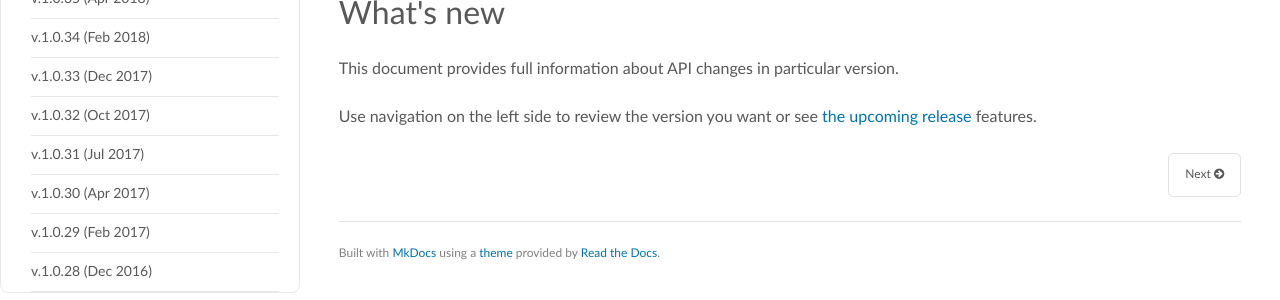
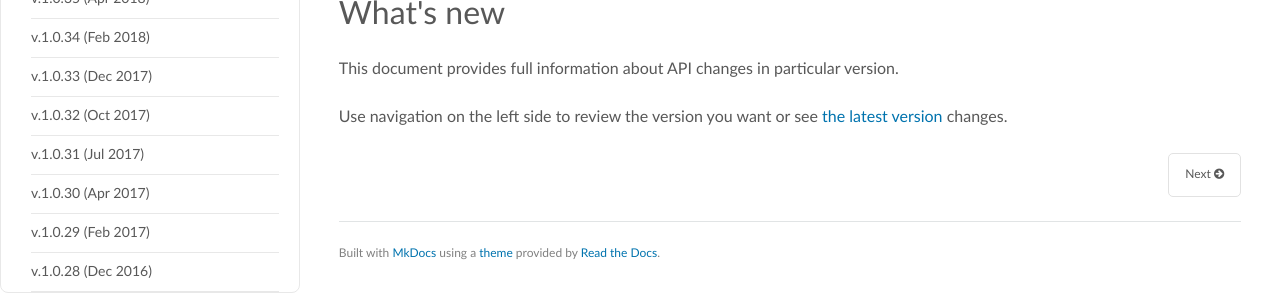
Before and after one commit to ringcentral/ringcentral-api-changelog, an MkDocs documentation site: the page built from docs/index.md, in a window 1280 px wide. Shown: the part 202-502 px from the top of the page. Built offline with MkDocs 1.6.1, drawn with Linux system fonts in a browser that asks for light colours; nearby versions of some CDN libraries; old or Windows-style settings are respelled for this version of MkDocs.

Commit message:
Update index.md

```diff
--- a/docs/index.md
+++ b/docs/index.md
@@ -4,4 +4,4 @@
 
 This document provides full information about API changes in particular version.
 
-Use navigation on the left side to review the version you want or see [the upcoming release](1_0_36.md) features.
+Use navigation on the left side to review the version you want or see [the latest version](1_0_36.md) changes.
```
